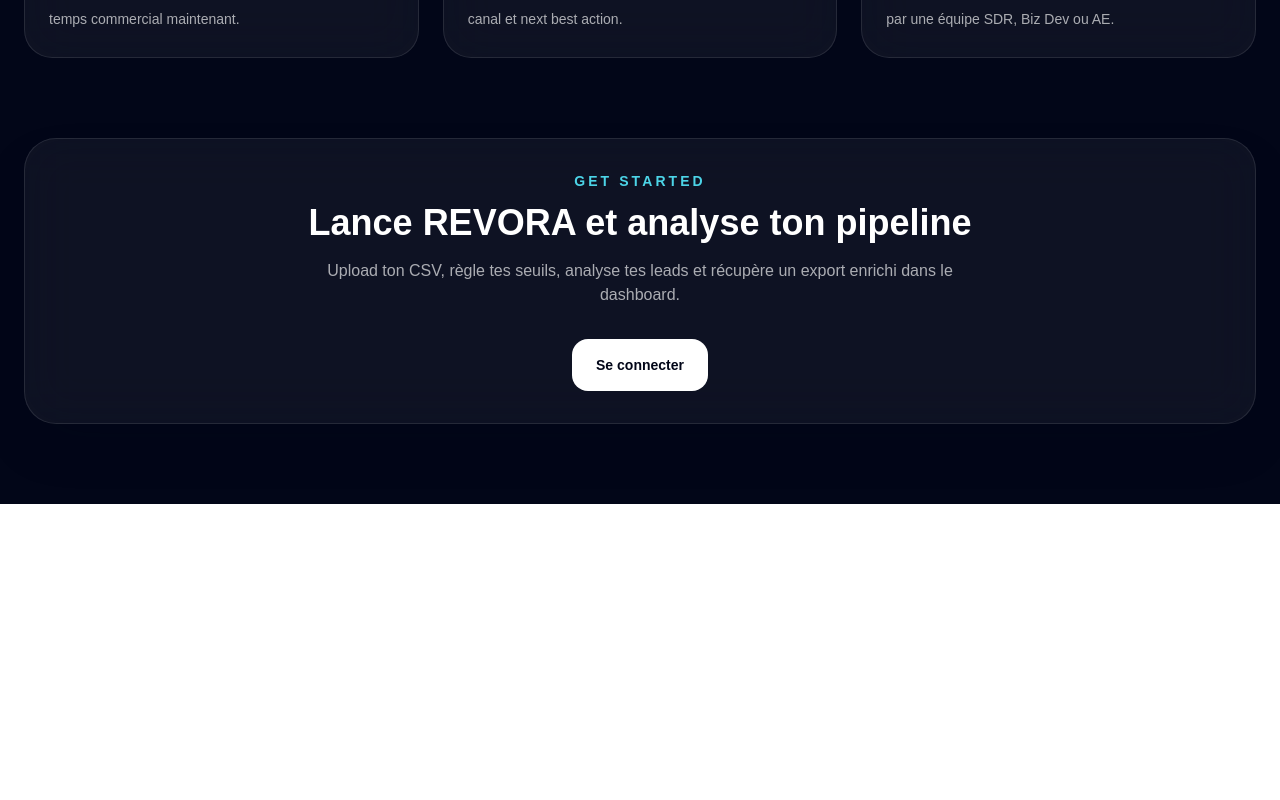
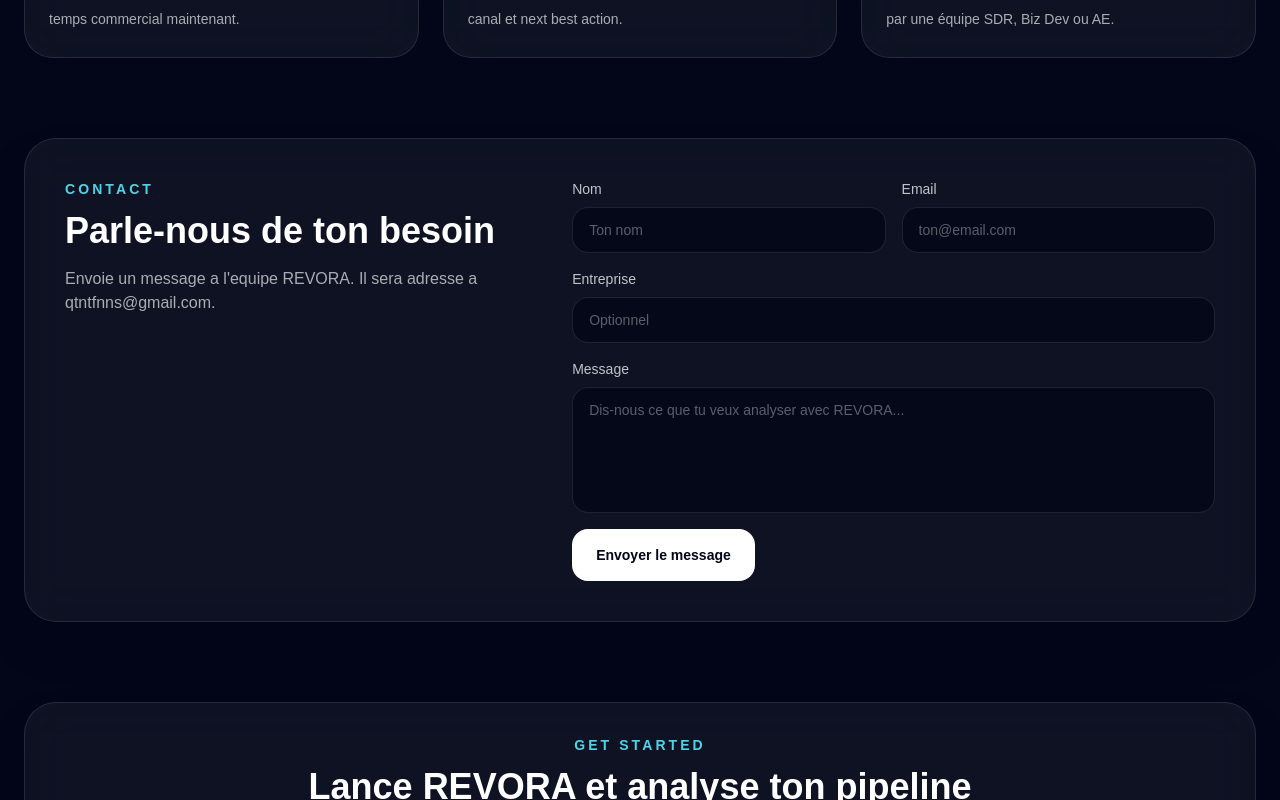
Before and after one commit to taffinquentinqt-lgtm/REVORA, a Next.js app: page / in a window 1280 px wide. Shown: the part 1160-1960 px from the top of the page. Before the commit the page ends 1664 px from the top, so only its background shows below. Built offline with nearby package versions, Linux system fonts and the light colour scheme.

Commit message:
Add contact form

```diff
--- /dev/null
+++ b/app/api/contact/route.ts
@@ -0,0 +1,140 @@
+import { NextResponse } from "next/server";
+
+export const runtime = "nodejs";
+export const dynamic = "force-dynamic";
+
+const CONTACT_TO = "qtntfnns@gmail.com";
+const DEFAULT_FROM = "REVORA <onboarding@resend.dev>";
+
+type ContactPayload = {
+  name?: unknown;
+  email?: unknown;
+  company?: unknown;
+  message?: unknown;
+  website?: unknown;
+};
+
+function clean(value: unknown) {
+  return typeof value === "string" ? value.trim() : "";
+}
+
+function makeMailtoHref(name: string, email: string, company: string, message: string) {
+  const subject = encodeURIComponent(`Contact REVORA - ${name || email}`);
+  const body = encodeURIComponent(
+    [
+      `Nom: ${name}`,
+      `Email: ${email}`,
+      company ? `Entreprise: ${company}` : "",
+      "",
+      message,
+    ]
+      .filter(Boolean)
+      .join("\n")
+  );
+
+  return `mailto:${CONTACT_TO}?subject=${subject}&body=${body}`;
+}
+
+export async function POST(req: Request) {
+  try {
+    const body = (await req.json()) as ContactPayload;
+    const name = clean(body.name);
+    const email = clean(body.email);
+    const company = clean(body.company);
+    const message = clean(body.message);
+    const website = clean(body.website);
+
+    if (website) {
+      return NextResponse.json({ ok: true });
+    }
+
+    if (!name || !email || !message) {
+      return NextResponse.json(
+        { error: "Nom, email et message sont requis." },
+        { status: 400 }
+      );
+    }
+
+    if (!/^[^\s@]+@[^\s@]+\.[^\s@]+$/.test(email)) {
+      return NextResponse.json(
+        { error: "Adresse email invalide." },
+        { status: 400 }
+      );
+    }
+
+    if (message.length < 10) {
+      return NextResponse.json(
+        { error: "Le message doit contenir au moins 10 caracteres." },
+        { status: 400 }
+      );
+    }
+
+    if (message.length > 4000) {
+      return NextResponse.json(
+        { error: "Le message est trop long." },
+        { status: 400 }
+      );
+    }
+
+    const mailtoHref = makeMailtoHref(name, email, company, message);
+
+    if (!process.env.RESEND_API_KEY) {
+      return NextResponse.json({
+        ok: true,
+        fallback: "mailto",
+        mailtoHref,
+      });
+    }
+
+    const response = await fetch("https://api.resend.com/emails", {
+      method: "POST",
+      headers: {
+        Authorization: `Bearer ${process.env.RESEND_API_KEY}`,
+        "Content-Type": "application/json",
+      },
+      body: JSON.stringify({
+        from: process.env.CONTACT_FROM_EMAIL || DEFAULT_FROM,
+        to: [CONTACT_TO],
+        reply_to: email,
+        subject: `Nouveau message REVORA - ${name}`,
+        text: [
+          `Nom: ${name}`,
+          `Email: ${email}`,
+          company ? `Entreprise: ${company}` : "",
+          "",
+          message,
+        ]
+          .filter(Boolean)
+          .join("\n"),
+      }),
+    });
+
+    if (!response.ok) {
+      const errorText = await response.text();
+      console.error("contact email error:", errorText);
+
+      return NextResponse.json(
+        {
+          ok: true,
+          fallback: "mailto",
+          mailtoHref,
+        },
+        { status: 202 }
+      );
+    }
+
+    return NextResponse.json({ ok: true });
+  } catch (error: unknown) {
+    console.error("contact error:", error);
+
+    return NextResponse.json(
+      {
+        error:
+          error instanceof Error
+            ? error.message
+            : "Impossible d'envoyer le message.",
+      },
+      { status: 500 }
+    );
+  }
+}
--- /dev/null
+++ b/app/components/ContactForm.tsx
@@ -0,0 +1,152 @@
+"use client";
+
+import { FormEvent, useState } from "react";
+
+type FormStatus =
+  | { type: "idle"; message: string }
+  | { type: "success"; message: string }
+  | { type: "error"; message: string };
+
+type ContactResponse = {
+  ok?: boolean;
+  error?: string;
+  fallback?: "mailto";
+  mailtoHref?: string;
+};
+
+export default function ContactForm() {
+  const [status, setStatus] = useState<FormStatus>({
+    type: "idle",
+    message: "",
+  });
+  const [pending, setPending] = useState(false);
+
+  async function handleSubmit(event: FormEvent<HTMLFormElement>) {
+    event.preventDefault();
+    const form = event.currentTarget;
+    const formData = new FormData(form);
+
+    setPending(true);
+    setStatus({ type: "idle", message: "" });
+
+    try {
+      const response = await fetch("/api/contact", {
+        method: "POST",
+        headers: { "Content-Type": "application/json" },
+        body: JSON.stringify(Object.fromEntries(formData)),
+      });
+      const data = (await response.json()) as ContactResponse;
+
+      if (!response.ok && !data.mailtoHref) {
+        throw new Error(data.error || "Le message n'a pas pu etre envoye.");
+      }
+
+      if (data.fallback === "mailto" && data.mailtoHref) {
+        window.location.href = data.mailtoHref;
+        setStatus({
+          type: "success",
+          message:
+            "Ton application email va s'ouvrir avec le message prepare.",
+        });
+        return;
+      }
+
+      form.reset();
+      setStatus({
+        type: "success",
+        message: "Message envoye. On te repond rapidement.",
+      });
+    } catch (error: unknown) {
+      setStatus({
+        type: "error",
+        message:
+          error instanceof Error
+            ? error.message
+            : "Le message n'a pas pu etre envoye.",
+      });
+    } finally {
+      setPending(false);
+    }
+  }
+
+  return (
+    <form onSubmit={handleSubmit} className="grid gap-4 text-left">
+      <input
+        type="text"
+        name="website"
+        tabIndex={-1}
+        autoComplete="off"
+        className="hidden"
+        aria-hidden="true"
+      />
+
+      <div className="grid gap-4 md:grid-cols-2">
+        <label className="grid gap-2 text-sm font-medium text-white/75">
+          Nom
+          <input
+            name="name"
+            required
+            autoComplete="name"
+            className="rounded-2xl border border-white/10 bg-slate-950/70 px-4 py-3 text-white outline-none transition placeholder:text-white/35 focus:border-cyan-300/60"
+            placeholder="Ton nom"
+          />
+        </label>
+
+        <label className="grid gap-2 text-sm font-medium text-white/75">
+          Email
+          <input
+            type="email"
+            name="email"
+            required
+            autoComplete="email"
+            className="rounded-2xl border border-white/10 bg-slate-950/70 px-4 py-3 text-white outline-none transition placeholder:text-white/35 focus:border-cyan-300/60"
+            placeholder="ton@email.com"
+          />
+        </label>
+      </div>
+
+      <label className="grid gap-2 text-sm font-medium text-white/75">
+        Entreprise
+        <input
+          name="company"
+          autoComplete="organization"
+          className="rounded-2xl border border-white/10 bg-slate-950/70 px-4 py-3 text-white outline-none transition placeholder:text-white/35 focus:border-cyan-300/60"
+          placeholder="Optionnel"
+        />
+      </label>
+
+      <label className="grid gap-2 text-sm font-medium text-white/75">
+        Message
+        <textarea
+          name="message"
+          required
+          minLength={10}
+          rows={5}
+          className="resize-none rounded-2xl border border-white/10 bg-slate-950/70 px-4 py-3 text-white outline-none transition placeholder:text-white/35 focus:border-cyan-300/60"
+          placeholder="Dis-nous ce que tu veux analyser avec REVORA..."
+        />
+      </label>
+
+      <div className="flex flex-wrap items-center gap-4">
+        <button
+          type="submit"
+          disabled={pending}
+          className="rounded-2xl bg-white px-6 py-4 text-sm font-semibold text-slate-950 transition hover:bg-slate-200 disabled:cursor-not-allowed disabled:opacity-60"
+        >
+          {pending ? "Envoi..." : "Envoyer le message"}
+        </button>
+
+        {status.message && (
+          <p
+            className={`text-sm ${
+              status.type === "error" ? "text-rose-300" : "text-cyan-200"
+            }`}
+            aria-live="polite"
+          >
+            {status.message}
+          </p>
+        )}
+      </div>
+    </form>
+  );
+}
--- a/app/page.tsx
+++ b/app/page.tsx
@@ -1,4 +1,5 @@
 import Link from "next/link";
+import ContactForm from "./components/ContactForm";
 
 export default function HomePage() {
 return (
@@ -19,6 +20,13 @@
 </div>
 
 <div className="flex items-center gap-3">
+<Link
+href="#contact"
+className="rounded-full border border-white/10 bg-white/5 px-4 py-2 text-sm font-medium text-white/75 transition hover:bg-white/10"
+>
+Contact
+</Link>
+
 <Link
 href="/login"
 className="rounded-full border border-white/10 bg-white/5 px-4 py-2 text-sm font-medium text-white/75 transition hover:bg-white/10"
@@ -172,6 +180,25 @@
 </div>
 </section>
 
+<section id="contact" className="mx-auto max-w-7xl scroll-mt-24 px-6 pb-20">
+<div className="grid gap-8 rounded-[32px] border border-white/10 bg-white/5 p-8 shadow-2xl shadow-slate-950/30 backdrop-blur-xl lg:grid-cols-[0.85fr_1.15fr] lg:p-10">
+<div>
+<p className="text-sm font-semibold uppercase tracking-[0.22em] text-cyan-300/90">
+Contact
+</p>
+<h2 className="mt-3 text-3xl font-semibold text-white md:text-4xl">
+Parle-nous de ton besoin
+</h2>
+<p className="mt-4 max-w-xl text-white/65">
+Envoie un message a l&apos;equipe REVORA. Il sera adresse a
+qtntfnns@gmail.com.
+</p>
+</div>
+
+<ContactForm />
+</div>
+</section>
+
 <section className="mx-auto max-w-7xl px-6 pb-20">
 <div className="rounded-[32px] border border-white/10 bg-white/5 p-8 text-center shadow-2xl shadow-slate-950/30 backdrop-blur-xl">
 <p className="text-sm font-semibold uppercase tracking-[0.22em] text-cyan-300/90">
```
